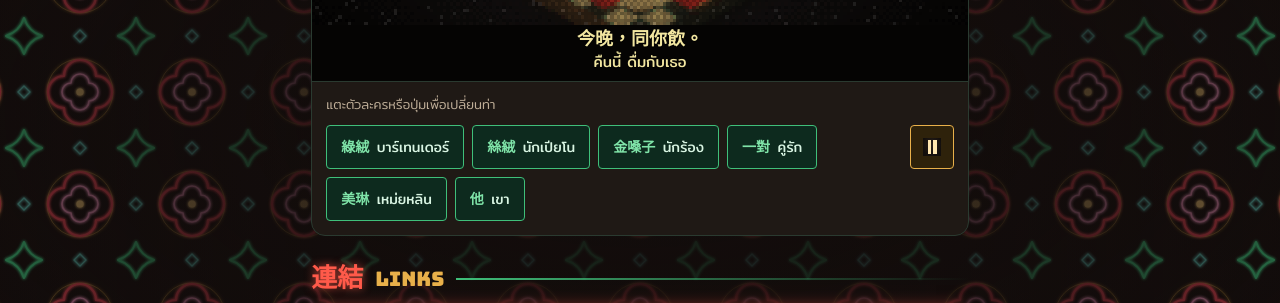
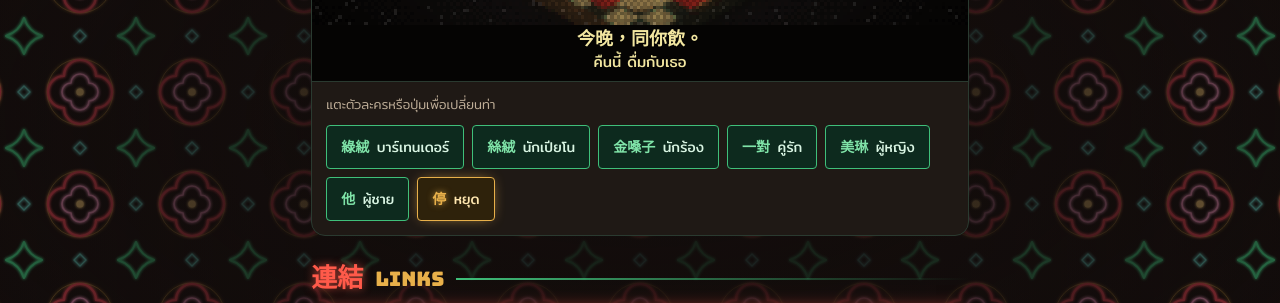
Before and after one commit to Jumeanu/meilin-links, a plain HTML site: page index.html in a window 1280 px wide. Shown: the part 860-1163 px from the top of the page. Drawn offline with Linux system fonts and the light colour scheme.

Commit message:
Rename solo buttons, themed pause button, tag Design
Co-Authored-By: Claude Opus 5.5 <noreply@anthropic.com>
Claude-Session: https://claude.ai/code/session_01BY9UcMfuRkLMkBx4sPesCY

```diff
--- a/index.html
+++ b/index.html
@@ -4,11 +4,11 @@
 <meta charset="utf-8">
 <meta name="viewport" content="width=device-width, initial-scale=1">
 <title>Meilin · Links</title>
-<meta name="description" content="MEILIN 美琳 — Creator · Game Design · Web & Systems · Video">
+<meta name="description" content="MEILIN 美琳 — Creator · Design · Web & Systems · Video">
 <meta name="robots" content="noai, noimageai">
 <link rel="preconnect" href="https://fonts.googleapis.com">
 <link href="https://fonts.googleapis.com/css2?family=Bungee&family=Silkscreen&family=Mitr:wght@300;400;600&display=swap" rel="stylesheet">
-<link href="https://fonts.googleapis.com/css2?family=Noto+Serif+TC:wght@900&text=美琳酒吧今晚飲咩好味香港，一個人。連結作品碼飲星旗綠絨絲金嗓子對" rel="stylesheet">
+<link href="https://fonts.googleapis.com/css2?family=Noto+Serif+TC:wght@900&text=美琳酒吧今晚飲咩好味香港，一個人。連結作品碼飲星旗綠絨絲金嗓子對他停播" rel="stylesheet">
 <style>
 /* VOICE: a designer's draft board — six little dioramas laid out to choose from
    IDEA: a contact sheet of isometric miniature rooms, like the reference doll-house render
@@ -101,8 +101,9 @@ body{background-color:#120c0b;background-image:radial-gradient(ellipse 70% 55% a
 .lang .snd .w{opacity:0}.lang .snd[aria-pressed="true"] .w{opacity:1}.lang .snd[aria-pressed="true"] .x{opacity:0}
 .lang .snd[aria-pressed="true"]{background:#0d2a1e;color:#7fe3a8;box-shadow:0 0 14px -2px #3fbf7a}
 .lang .snd[aria-pressed="false"]{color:#4f8f6a;box-shadow:none}
-.ctl .row{display:flex;gap:8px;align-items:flex-start}.ctl .row .cast{flex:1}
-.ctl .pp{flex:none;width:44px;padding:0;display:grid;place-items:center}
+.ctl .row{display:flex;flex-wrap:wrap;gap:8px}.ctl .row .cast{display:contents}
+.ctl .pp{flex:none;white-space:nowrap;box-shadow:0 0 14px -5px #e8b04a}.ctl .pp b{color:#e8b04a;text-shadow:0 0 6px rgba(232,176,74,.7)}
+.ctl .pp[aria-pressed="true"]{background:#e8b04a;color:#2e220b}.ctl .pp[aria-pressed="true"] b{color:#3a0d0c;text-shadow:none}
 .hd{padding-top:28px}
 </style>
 </head>
@@ -139,13 +140,13 @@ body{background-color:#120c0b;background-image:radial-gradient(ellipse 70% 55% a
 const I18N={
  th:{scene:'เลานจ์บาร์เซี่ยงไฮ้ยามดึกแบบพิกเซลอาร์ตมุมไอโซเมตริก: พื้นหินอ่อนลายตารางขาวดำ ผนังไม้วอลนัทขอบทอง บาร์หนังแดงกับตู้ขวดซุ้มโค้งไฟแดง ฉากฉลุจีนแสงเขียว เวทีม่านกำมะหยี่แดงกรอบทองกับโคมแดง ต้นปาล์มและเฟิร์น คู่รักเต้นสวิงกลางห้องใต้สปอตไลต์ บาร์เทนเดอร์หลังบาร์ นักร้องกับนักเปียโนบนเวที ป้าย 美琳酒吧 และ 今晚飲咩',
   sub:'คืนนี้ ดื่มกับเธอ',hint:'แตะตัวละครหรือปุ่มเพื่อเปลี่ยนท่า',pause:'หยุดอนิเมชัน',play:'เล่นอนิเมชัน',music:'เพลงคลอ',
-  c_b5:'บาร์เทนเดอร์',c_p3:'นักเปียโน',c_s1:'นักร้อง',c_couple:'คู่รัก',c_meana:'เหม่ยหลิน',c_bf:'เขา',
+  c_b5:'บาร์เทนเดอร์',c_p3:'นักเปียโน',c_s1:'นักร้อง',c_couple:'คู่รัก',c_meana:'ผู้หญิง',c_bf:'ผู้ชาย',pz:'หยุด',pl:'เล่น',
   l_pf:'รวมผลงานดีไซน์และระบบที่ทำ',l_gh:'โค้ดและโปรเจกต์เว็บ',p_bar:'ควิซ "วันนี้ดื่มอะไรดี?" ในบาร์พิกเซล',
   p_ft:'เว็บดูดวง',p_ftd:'ไพ่ทาโรต์ + โหราศาสตร์ ฉากท้องฟ้าจริง',p_rf:'เล่าสถานการณ์ แล้วเว็บช่วยวิเคราะห์',soon:'SOON',
   email:'อีเมล',copy:'คัดลอก',copied:'คัดลอกแล้ว ✓',copyfail:'คัดลอกเองนะ',foot:'ลิงก์ในหน้านี้ยังเป็นตัวอย่าง'},
  en:{scene:'A late-night Shanghai lounge in isometric pixel art: black-and-white marble checker floor, gold-trimmed walnut walls, a red leather bar with arched red-lit bottle cabinets, a Chinese lattice screen glowing green, a gold-framed stage with red velvet curtains and red lanterns, palms and ferns. Two lovers swing-dance under a spotlight, a bartender works the bar, a singer and a pianist play on stage. Neon signs read 美琳酒吧 and 今晚飲咩',
   sub:'Tonight, drinking with you.',hint:'Tap a character or a button to change the move',pause:'Pause animation',play:'Play animation',music:'Background music',
-  c_b5:'Bartender',c_p3:'Pianist',c_s1:'Singer',c_couple:'Lovers',c_meana:'Meilin',c_bf:'Him',
+  c_b5:'Bartender',c_p3:'Pianist',c_s1:'Singer',c_couple:'Lovers',c_meana:'Lady',c_bf:'Gentleman',pz:'Pause',pl:'Play',
   l_pf:'Design work and systems I’ve built',l_gh:'Code and web projects',p_bar:'A "What should I drink tonight?" quiz in a pixel bar',
   p_ft:'Fortune Site',p_ftd:'Tarot + astrology under a real night sky',p_rf:'Describe a situation and the site helps you read it',soon:'SOON',
   email:'Email',copy:'Copy',copied:'Copied ✓',copyfail:'Copy it manually',foot:'Links on this page are placeholders for now'}};
@@ -221,7 +222,7 @@ cv.addEventListener('click',e=>{const r=cv.getBoundingClientRect(),x=(e.clientX-
 const pp=document.getElementById('pp');
 const IC={pause:'<svg viewBox="0 0 8 8" aria-hidden="true"><path fill="currentColor" d="M2 1h1.5v6H2zM4.5 1H6v6H4.5z"/></svg>',
  play:'<svg viewBox="0 0 8 8" aria-hidden="true"><path fill="currentColor" d="M2 1h1v6H2zM3 2h1v4H3zM4 3h1v2H4zM5 3.5h1v1H5z"/></svg>'};
-const lab=()=>{const k=paused?'play':'pause';pp.innerHTML=IC[k];pp.setAttribute('aria-label',tr(k));pp.title=tr(k);pp.setAttribute('aria-pressed',paused);};lab();onLang.push(lab);
+const lab=()=>{const k=paused?'play':'pause';pp.innerHTML=`<b lang="zh-Hant">${paused?'播':'停'}</b> ${tr(paused?'pl':'pz')}`;pp.setAttribute('aria-label',tr(k));pp.title=tr(k);pp.setAttribute('aria-pressed',paused);};lab();onLang.push(lab);
 pp.addEventListener('click',()=>{paused=!paused;lab();});
 }
 </script>
```
